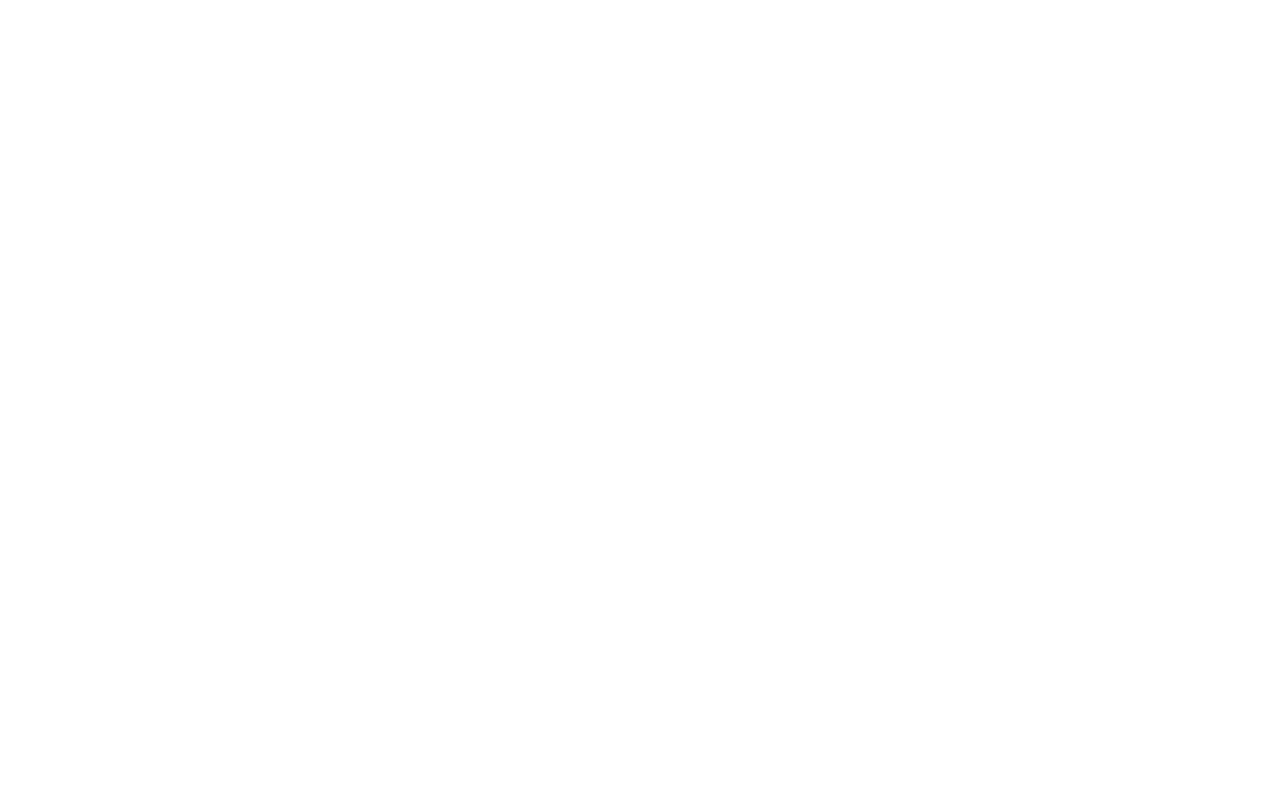
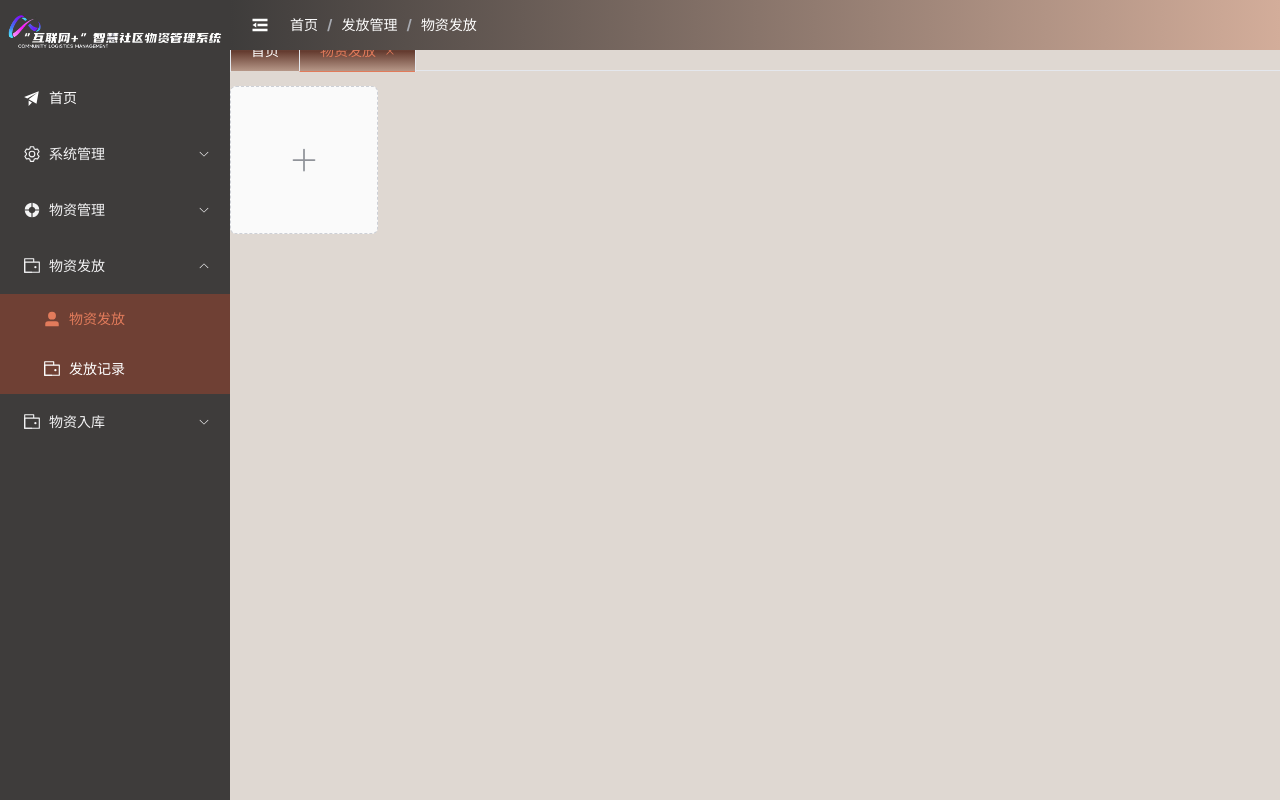
Before and after one commit to Tiemoremilk/graProject, a Vue app: page /sendInfo in a window 1280 px wide. Before the commit this address had no page. Built offline with nearby package versions, Linux system fonts and the light colour scheme.

Commit message:
fix(解决图片预览显示过大[w-full=""] {   width: 100%; }): 🐞

```diff
--- a/components.d.ts
+++ b/components.d.ts
@@ -19,6 +19,7 @@ declare module '@vue/runtime-core' {
     ElHeader: typeof import('element-plus/es')['ElHeader']
     ElIcon: typeof import('element-plus/es')['ElIcon']
     ElImage: typeof import('element-plus/es')['ElImage']
+    ElImg: typeof import('element-plus/es')['ElImg']
     ElInput: typeof import('element-plus/es')['ElInput']
     ElMain: typeof import('element-plus/es')['ElMain']
     ElMenu: typeof import('element-plus/es')['ElMenu']
--- a/src/composables/materialInfo/useMaterialInfo.ts
+++ b/src/composables/materialInfo/useMaterialInfo.ts
@@ -27,7 +27,6 @@ export default function useMaterialInfo(refresh: FuncList) {
   const deleteBtn = async (row: MaterialInfoType) => {
     const confirm = await global.$messageBox("确定删除该条数据么", "提示");
     if (confirm) {
-      // await removeImg();
       const res: any = await deleteApi(row.infoId);
       if (res && res.code == 200) {
         ElMessage({
--- a/src/composables/materialInfo/useUpload.ts
+++ b/src/composables/materialInfo/useUpload.ts
@@ -28,7 +28,7 @@ export default function useUpload() {
   };
   //图片上传
   const uploadFile = async (file: any) => {
-    console.log(file);
+    // console.log(file);
     const typeArr = ["image/png", "image/gif", "image/jpeg", "image/jpg"];
     const isLt2M = file.size / 1024 / 1024 < 5;
     const isImg = typeArr.indexOf(file.raw.type) !== -1;
@@ -47,12 +47,13 @@ export default function useUpload() {
     console.log(file.raw);
     const res = await uploadImageApi(formData);
     if (res && res.code == 200 && res.data) {
-      console.log(res.data);
+      // console.log(res.data);
       imgurl.value = process.env.BASE_API + res.data;
       imageName.value = res.data.substring(res.data.lastIndexOf("/") + 1);
     }
   };
   const removeImg = async () => {
+    console.log(imageName.value);
     const formData = new FormData();
     formData.append("imageName", imageName.value);
     await deleteImageApi(formData);
--- a/src/router/index.ts
+++ b/src/router/index.ts
@@ -108,6 +108,70 @@ const router = createRouter({
         },
       ],
     },
+    {
+      path: "/sendRoot",
+      component: Layout,
+      name: "sendRoot",
+      meta: {
+        title: "发放管理",
+        icon: "Setting",
+        roles: ["sys:sendRoot"],
+      },
+      children: [
+        {
+          path: "/sendInfo",
+          component: () => import("@/views/pages/send/SendInfo.vue"),
+          name: "sendInfo",
+          meta: {
+            title: "物资发放",
+            icon: "UserFilled",
+            roles: ["sys:sendInfo"],
+          },
+        },
+        {
+          path: "/sendDetail",
+          component: () => import("@/views/pages/send_detail/SendDetail.vue"),
+          name: "sendDetail",
+          meta: {
+            title: "发放记录",
+            icon: "Wallet",
+            roles: ["sys:sendDetail"],
+          },
+        },
+      ],
+    },
+    {
+      path: "/intoRoot",
+      component: Layout,
+      name: "intoRoot",
+      meta: {
+        title: "物资入库",
+        icon: "Wallet",
+        roles: ["sys:intoRoot"],
+      },
+      children: [
+        {
+          path: "/intoInfo",
+          component: () => import("@/views/pages/into/IntoInfo.vue"),
+          name: "intoInfo",
+          meta: {
+            title: "物资入库",
+            icon: "UserFilled",
+            roles: ["sys:intoInfo"],
+          },
+        },
+        {
+          path: "/intoDetail",
+          component: () => import("@/views/pages/into_detail/IntoDetail.vue"),
+          name: "intoDetail",
+          meta: {
+            title: "入库记录",
+            icon: "Wallet",
+            roles: ["sys:intoDetail"],
+          },
+        },
+      ],
+    },
   ],
 });
 
--- a/src/views/layout/menu/MenuBar.vue
+++ b/src/views/layout/menu/MenuBar.vue
@@ -118,6 +118,70 @@ let menuList = reactive([
       },
     ],
   },
+  {
+    path: "/sendRoot",
+    component: "Layout",
+    name: "sendRoot",
+    meta: {
+      title: "物资发放",
+      icon: "Wallet",
+      roles: ["sys:sendRoot"],
+    },
+    children: [
+      {
+        path: "/sendInfo",
+        component: "/send/SendInfo",
+        name: "sendInfo",
+        meta: {
+          title: "物资发放",
+          icon: "UserFilled",
+          roles: ["sys:sendInfo"],
+        },
+      },
+      {
+        path: "/sendDetail",
+        component: "/send_detail/SendDetail",
+        name: "sendDetail",
+        meta: {
+          title: "发放记录",
+          icon: "Wallet",
+          roles: ["sys:sendDetail"],
+        },
+      },
+    ],
+  },
+  {
+    path: "/intoRoot",
+    component: "Layout",
+    name: "intoRoot",
+    meta: {
+      title: "物资入库",
+      icon: "Wallet",
+      roles: ["sys:intoRoot"],
+    },
+    children: [
+      {
+        path: "/intoInfo",
+        component: "/into/IntoInfo",
+        name: "sendInfo",
+        meta: {
+          title: "物资入库",
+          icon: "UserFilled",
+          roles: ["sys:intoInfo"],
+        },
+      },
+      {
+        path: "/intoDetail",
+        component: "/into_detail/IntoDetail",
+        name: "intoDetail",
+        meta: {
+          title: "入库记录",
+          icon: "Wallet",
+          roles: ["sys:intoDetail"],
+        },
+      },
+    ],
+  },
 ]);
 </script>
 <style scoped lang="scss">
--- a/src/views/pages/materialManagement/materialInfo/AddMaterialInfo.vue
+++ b/src/views/pages/materialManagement/materialInfo/AddMaterialInfo.vue
@@ -109,8 +109,11 @@
                 </template>
               </el-upload>
               <el-dialog v-model="dialogVisible">
-                <img w-full :src="dialogImageUrl" alt="Preview Image" />
-              </el-dialog> </el-form-item
+                <img
+                  w-full
+                  :src="dialogImageUrl"
+                  alt="Preview Image"
+                /> </el-dialog></el-form-item
           ></el-col>
         </el-row>
       </el-form>
@@ -263,4 +266,8 @@ defineExpose({
 });
 </script>
 
-<style scoped></style>
+<style>
+[w-full=""] {
+  width: 100%;
+}
+</style>
--- /dev/null
+++ b/src/views/pages/send/SendInfo.vue
@@ -0,0 +1,60 @@
+<template>
+  <el-upload action="#" list-type="picture-card" :auto-upload="false">
+    <el-icon><Plus /></el-icon>
+
+    <template #file="{ file }">
+      <div>
+        <img class="el-upload-list__item-thumbnail" :src="file.url" alt="" />
+        <span class="el-upload-list__item-actions">
+          <span
+            class="el-upload-list__item-preview"
+            @click="handlePictureCardPreview(file)"
+          >
+            <el-icon><zoom-in /></el-icon>
+          </span>
+          <span
+            v-if="!disabled"
+            class="el-upload-list__item-delete"
+            @click="handleDownload(file)"
+          >
+            <el-icon><Download /></el-icon>
+          </span>
+          <span
+            v-if="!disabled"
+            class="el-upload-list__item-delete"
+            @click="handleRemove(file)"
+          >
+            <el-icon><Delete /></el-icon>
+          </span>
+        </span>
+      </div>
+    </template>
+  </el-upload>
+
+  <el-dialog v-model="dialogVisible">
+    <img w-full :src="dialogImageUrl" alt="Preview Image" />
+  </el-dialog>
+</template>
+<script lang="ts" setup>
+import { ref } from "vue";
+import { Delete, Download, Plus, ZoomIn } from "@element-plus/icons-vue";
+
+import type { UploadFile } from "element-plus";
+
+const dialogImageUrl = ref("");
+const dialogVisible = ref(false);
+const disabled = ref(false);
+
+const handleRemove = (file: UploadFile) => {
+  console.log(file);
+};
+
+const handlePictureCardPreview = (file: UploadFile) => {
+  dialogImageUrl.value = file.url!;
+  dialogVisible.value = true;
+};
+
+const handleDownload = (file: UploadFile) => {
+  console.log(file);
+};
+</script>
--- a/vite.config.ts
+++ b/vite.config.ts
@@ -52,9 +52,9 @@ export default defineConfig({
   define: {
     "process.env": {
       /**dev */
-      BASE_API: "http://localhost:8085",
+      // BASE_API: "http://localhost:8085",
       /**pro */
-      // BASE_API: "http://47.113.216.131:8085/",
+      BASE_API: "http://47.113.216.131:8085/",
     },
   },
 });
```
